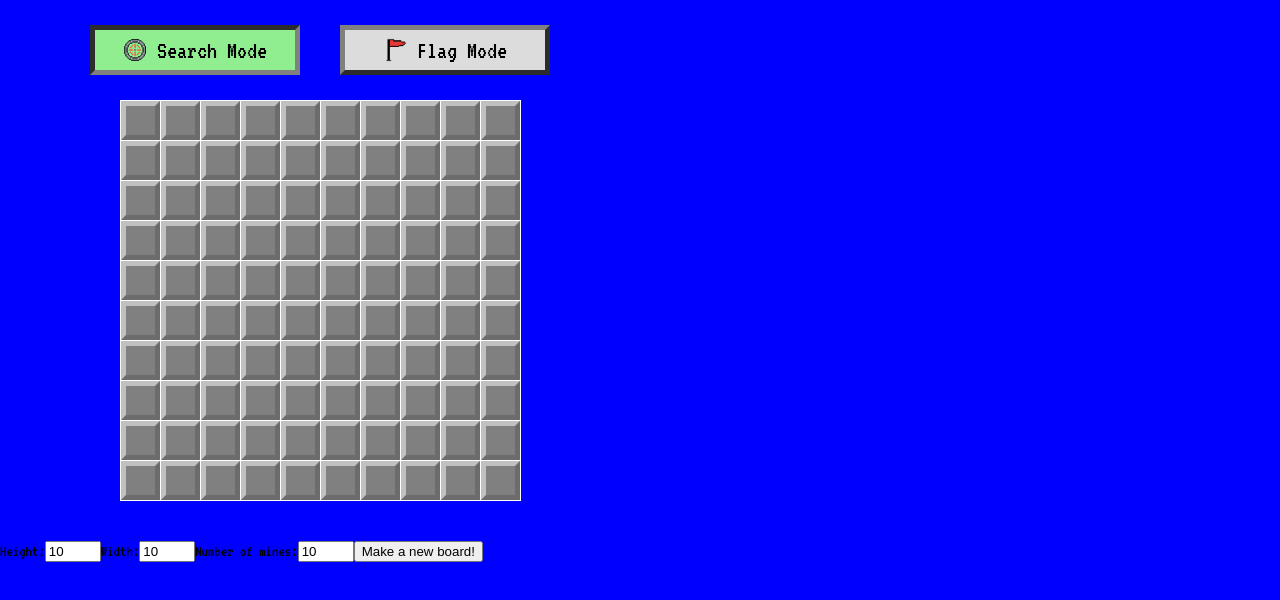
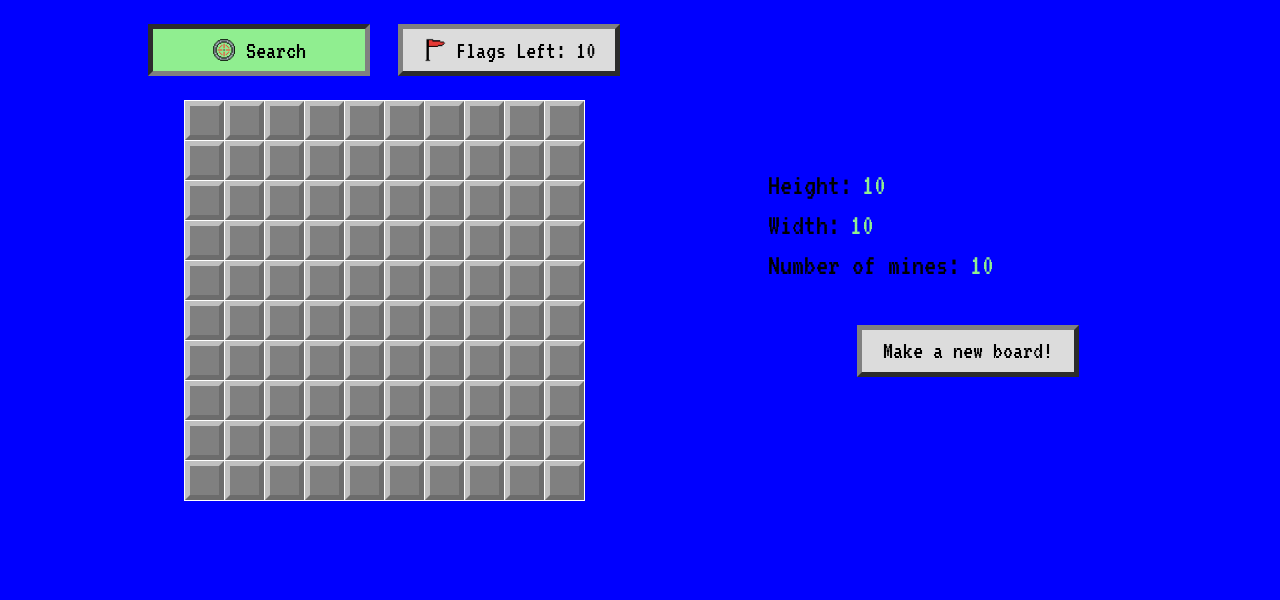
Before and after one commit to ValkrynCiel/minesweeper, a React (Create React App) app: page / in a window 1280 px wide. Shown: the top 600 px of the page. Built offline with nearby package versions, Linux system fonts and the light colour scheme.

Commit message:
added flexbox css to form and board

```diff
--- a/src/Board.jsx
+++ b/src/Board.jsx
@@ -9,15 +9,17 @@ import targetSrc from './target.png';
 const GameEndMessage = styled.h1`
   font-size: 60px;
   margin: auto;
-  color: red;
+  color: ${props => props.win ? 'lightgreen' : 'red'};
 `
 const ButtonContainer = styled.div`
   height: 100px;
-  width: 500px;
+  width: 60%;
+  min-width: 500px;
   display: flex;
 `
 const BoardWrapper = styled.div`
-  width: 50vw;
+  width: 60vw;
+  min-width: 750px;
   display: flex;
   align-items: center;
   flex-direction: column;
@@ -35,7 +37,8 @@ class Board extends Component {
     this.state = {
       board: [],
       boardView: [],
-      gameEndMessage: '',
+      win: false,
+      lose: false,
       safeCount: 0,
       flaggedCells: new Set(),
       flagMode: false,
@@ -61,10 +64,10 @@ class Board extends Component {
 
   componentDidUpdate() {
     const { height, width, mineCount } = this.props;
-    const { gameEndMessage, safeCount } = this.state;
+    const { lose, win, safeCount } = this.state;
 
     //check if all safe cells have been revealed and end the game as a win
-    if (safeCount === height * width - mineCount && !gameEndMessage) {
+    if (safeCount === height * width - mineCount && !win) {
 
       this.setState(st => {
         //add flags to mine positions
@@ -72,7 +75,7 @@ class Board extends Component {
           st.flaggedCells.add(`${x},${y}`);
         }
 
-        return { flaggedCells: st.flaggedCells, gameEndMessage: 'YOU WON' }
+        return { flaggedCells: st.flaggedCells, win: true }
       })
     }
   }
@@ -154,7 +157,7 @@ class Board extends Component {
     });
 
     if (this.state.board[x][y] === 'mine') {
-      this.setState({ gameEndMessage: 'YOU LOST' })
+      this.setState({ lose: true })
     }
   }
 
@@ -188,13 +191,16 @@ class Board extends Component {
 
   /** flag/unflag cells that are potentially mines */
   toggleFlagOnHiddenCell(x, y) {
-    let coord = `${x},${y}`
-    if (this.state.flaggedCells.has(coord)) {
+    const coord = `${x},${y}`;
+    const { flaggedCells } = this.state;
+    const { mineCount } = this.props;
+
+    if (flaggedCells.has(coord)) {
       this.setState(st => {
         st.flaggedCells.delete(coord);
         return { flaggedCells: st.flaggedCells }
       })
-    } else {
+    } else if (!flaggedCells.has(coord) && mineCount - flaggedCells.size !== 0){
       this.setState(st => {
         st.flaggedCells.add(coord);
         return { flaggedCells: st.flaggedCells }
@@ -218,12 +224,11 @@ class Board extends Component {
   /** hidden cells have robust functionality
    * and must be disabled under certain conditions */
   displayHiddenCell(x, y) {
-    const { gameEndMessage, flaggedCells, flagMode } = this.state;
+    const { win, lose, flaggedCells, flagMode } = this.state;
     const flag = flaggedCells.has(`${x},${y}`);
-    const gameEnd = gameEndMessage.length;
 
     //user cannot reveal a flagged cell or click on a cell at end of game
-    if (gameEnd || (flag && flagMode === false)) {
+    if (win || lose || (flag && flagMode === false)) {
       return (<HiddenCell
         key={`${x},${y}`}
         x={x}
@@ -242,24 +247,27 @@ class Board extends Component {
   }
 
   render() {
-    let { board, boardView, gameEndMessage, flaggedCells, flagMode } = this.state;
+    let { board, boardView, win, lose, flaggedCells, flagMode } = this.state;
     return (
       <BoardWrapper>
         <ButtonContainer>
-          { gameEndMessage ? <GameEndMessage>{gameEndMessage}</GameEndMessage> :
+          { win || lose ?
+          <GameEndMessage win={win}>
+            { win ? 'YOU WIN' : 'YOU LOSE' }
+          </GameEndMessage> :
           <>
             <Button
               onClick={() => this.changeToFlagMode(false)}
               imgSrc={targetSrc}
               alt='search'
               active={!flagMode}>
-                Search Mode
+                Search
             </Button>
             <Button onClick={() => this.changeToFlagMode(true)}
                     imgSrc={flagSrc}
                     alt='flag'
                     active={flagMode}>
-              Flag Mode
+              Flags Left: {this.props.mineCount - flaggedCells.size}
             </Button>
           </>
           }
@@ -273,7 +281,7 @@ class Board extends Component {
                   <RevealedCell
                     value={c}
                     key={`${x},${y}`}
-                    wrongFlag={gameEndMessage &&
+                    wrongFlag={lose &&
                                flaggedCells.has(`${x},${y}`) &&
                                isFinite(c) ? true : false} />
                 :
--- a/src/Button.jsx
+++ b/src/Button.jsx
@@ -2,7 +2,7 @@ import React, { PureComponent } from 'react';
 import styled from 'styled-components';
 
 
-const ButtonWrapper = styled.div`
+const ButtonWrapper = styled.button`
   height: 40px;
   width: 200px;
   margin: auto;
@@ -11,6 +11,10 @@ const ButtonWrapper = styled.div`
   border: 5px ${props => props.active ? 'inset': 'outset'} grey;
   display: flex;
   cursor: pointer;
+
+  &:focus {
+    outline: 0px;
+  }
 `
 
 const ButtonDisplay = styled.div`
@@ -38,6 +42,7 @@ class Button extends PureComponent {
   }
 
   handleClick(evt) {
+    evt.preventDefault();
     this.props.onClick();
   }
 
--- a/src/Game.jsx
+++ b/src/Game.jsx
@@ -1,6 +1,12 @@
 import React, { Component } from 'react';
+import styled from 'styled-components';
 import Board from './Board';
 import NewGameForm from './NewGameForm';
+
+const GameWrapper = styled.div`
+  display: flex;
+  align-items: center;
+`
 
 class Game extends Component {
 
@@ -30,7 +36,7 @@ class Game extends Component {
   render() {
     const { width, height, mineCount, gameId } = this.state;
     return (
-      <>
+      <GameWrapper>
       <Board
         key={gameId}
         width={width}
@@ -42,7 +48,7 @@ class Game extends Component {
         height={height}
         mineCount={mineCount}
         makeNewBoard={this.makeNewBoard} />
-      </>
+      </GameWrapper>
     )
   }
 }
--- a/src/NewGameForm.jsx
+++ b/src/NewGameForm.jsx
@@ -1,4 +1,26 @@
 import React, { Component } from 'react';
+import styled from 'styled-components';
+import Button from './Button';
+
+const InputWrapper = styled.div`
+  margin-bottom: 40px;
+  user-select: none;
+`
+const InputDiv = styled.div`
+  height: 40px;
+  display: flex;
+  font-size: 30px;
+  align-items: center;
+`
+const Input = styled.input`
+  background-color: blue;
+  margin-left: 10px;
+  color: lightgreen;
+`
+
+const FormWrapper = styled.form`
+  min-width: 400px;
+`
 
 class NewGameForm extends Component {
 
@@ -26,35 +48,39 @@ class NewGameForm extends Component {
   render() {
     const { height, width } = this.state;
     return (
-        <form onSubmit={this.handleSubmit}>
-
+        <FormWrapper onSubmit={this.handleSubmit}>
+          <InputWrapper>
+            <InputDiv>
               <label htmlFor="height">Height:</label>
-          <input id="height" name="height"
+              <Input id="height" name="height"
                     value={this.state.height}
                     type="number"
                     min="5"
                     max="15"
                     onChange={this.handleChange} />
-
+            </InputDiv>
+            <InputDiv>
               <label htmlFor="width">Width:</label>
-          <input id="width" name="width"
+              <Input id="width" name="width"
                     value={this.state.width}
                     type="number"
                     min="5"
                     max="15"
                     onChange={this.handleChange} />
-
+            </InputDiv>
+            <InputDiv>
               <label htmlFor="mineCount">Number of mines:</label>
-          <input id="mineCount" name="mineCount"
+              <Input id="mineCount" name="mineCount"
                     value={this.state.mineCount}
                     type="number"
                     min="1"
                     max={`${+height * +width - 2}`}
                     onChange={this.handleChange} />
+            </InputDiv>
+          </InputWrapper>
+          <Button>Make a new board!</Button>
 
-          <button>Make a new board!</button>
-
-        </form>
+        </FormWrapper>
     );
   }
 }
--- a/src/index.css
+++ b/src/index.css
@@ -3,7 +3,7 @@ h1, h2, h3, h4, h5, h6, p, blockquote, pre,
 a, abbr, acronym, address, big, cite, code,
 del, dfn, em, img, ins, kbd, q, s, samp,
 small, strike, strong, sub, sup, tt, var,
-b, u, i, center,
+b, u, i, input, center,
 dl, dt, dd, ol, ul, li,
 fieldset, form, label, legend,
 table, caption, tbody, tfoot, thead, tr, th, td,
```
Lines whose indentation alone changed are shown as unchanged.
